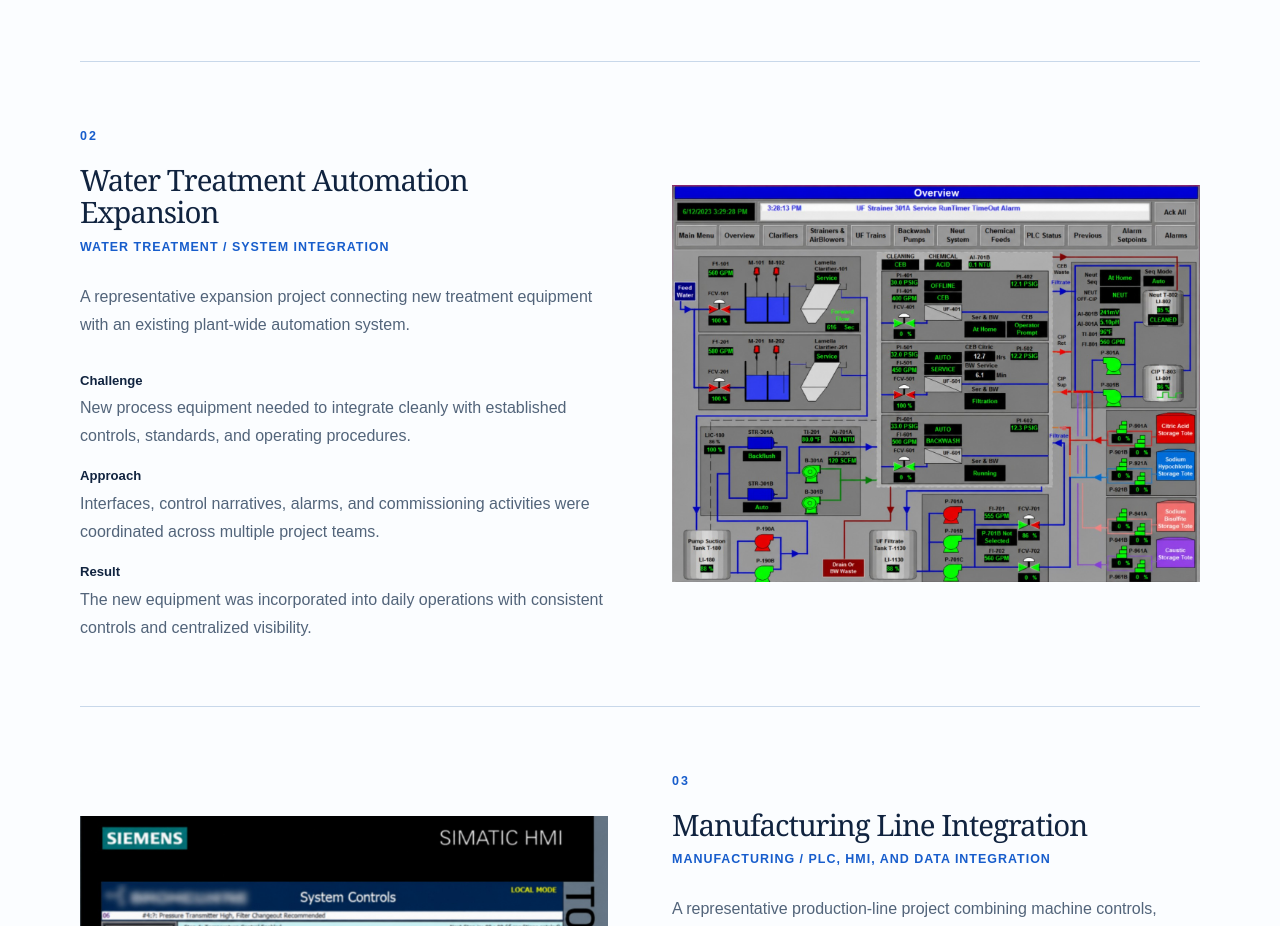
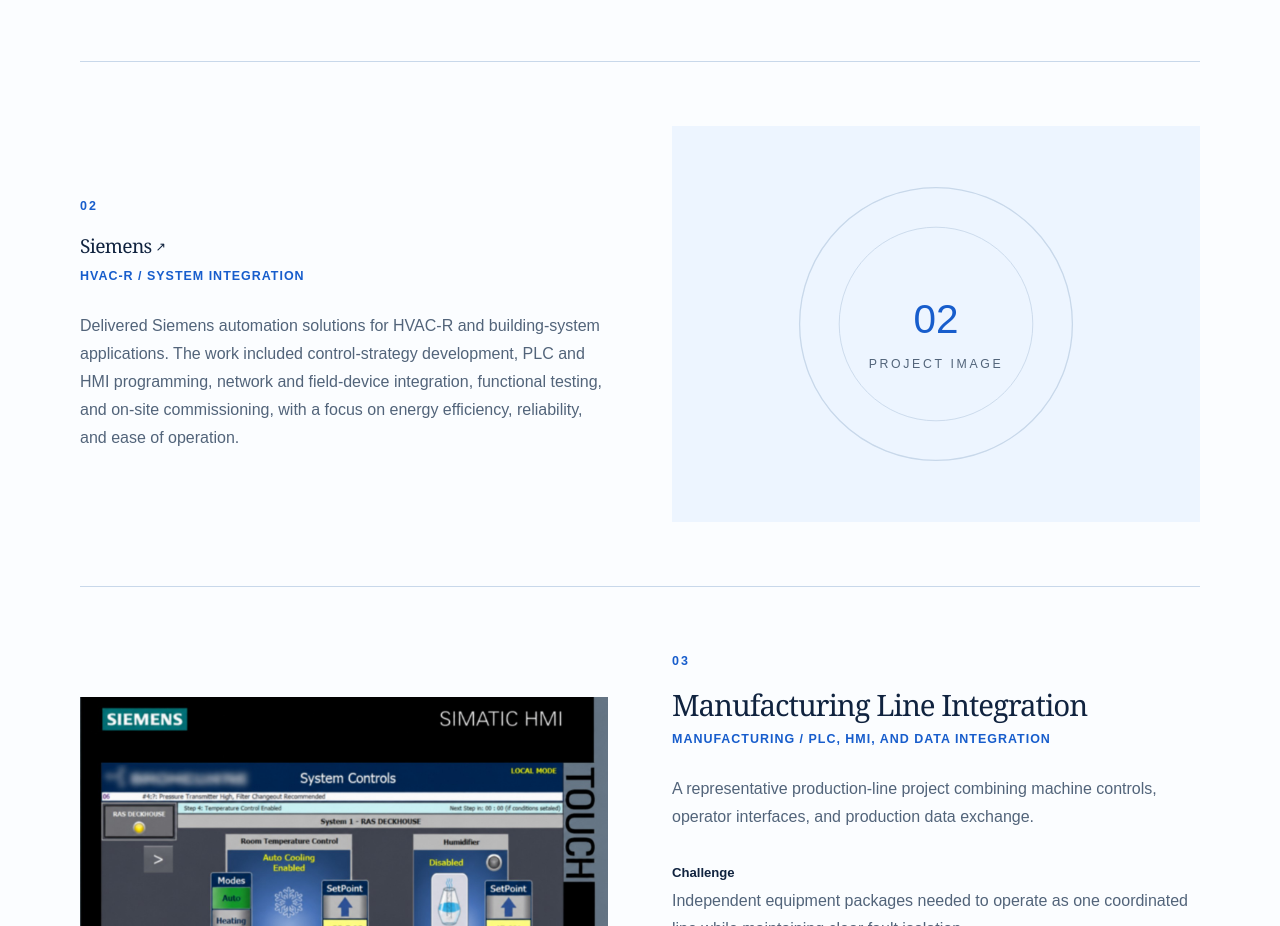
Before and after one commit to kwcontrols/KW-Portfolio, a Next.js app: page /experience in a window 1280 px wide. Shown: the part 903-1829 px from the top of the page. Built offline with nearby package versions, Linux system fonts and the light colour scheme.

Commit message:
Upgrade Siemens project to reusable slideshow

```diff
--- a/app/ImageSlideshow.tsx
+++ b/app/ImageSlideshow.tsx
@@ -16,14 +16,17 @@ export function ImageSlideshow({
 }) {
   const [currentSlide, setCurrentSlide] = useState(0);
   const [interactionVersion, setInteractionVersion] = useState(0);
+  const hasMultipleSlides = images.length > 1;
 
   useEffect(() => {
+    if (!hasMultipleSlides) return;
+
     const timer = window.setTimeout(() => {
       setCurrentSlide((slide) => (slide + 1) % images.length);
     }, 4500);
 
     return () => window.clearTimeout(timer);
-  }, [currentSlide, images.length, interactionVersion]);
+  }, [currentSlide, hasMultipleSlides, images.length, interactionVersion]);
 
   const showPrevious = () => {
     setCurrentSlide((slide) => (slide === 0 ? images.length - 1 : slide - 1));
@@ -49,6 +52,8 @@ export function ImageSlideshow({
           src={images[currentSlide].src}
           alt={images[currentSlide].alt}
         />
+        {hasMultipleSlides && (
+          <>
             <button
               className="image-slideshow-control image-slideshow-previous"
               type="button"
@@ -65,7 +70,10 @@ export function ImageSlideshow({
             >
               ›
             </button>
+          </>
+        )}
       </div>
+      {hasMultipleSlides && (
         <div className="image-slideshow-dots" aria-label="Choose a project photo">
           {images.map((image, index) => (
             <button
@@ -78,6 +86,7 @@ export function ImageSlideshow({
             />
           ))}
         </div>
+      )}
     </div>
   );
 }
--- a/app/experience/page.tsx
+++ b/app/experience/page.tsx
@@ -36,6 +36,14 @@ const ROCKWELL_PROJECT_IMAGES: SlideshowImage[] = [
   },
 ];
 
+// Add future Siemens photos here; controls and autoplay enable automatically at two images.
+const SIEMENS_PROJECT_IMAGES: SlideshowImage[] = [
+  {
+    src: "/projects/project-placeholder-02.svg",
+    alt: "Siemens HVAC-R automation project",
+  },
+];
+
 // Replace project titles, categories, descriptions, detail text, and local image paths here.
 const PROJECTS: Project[] = [
   {
@@ -49,18 +57,12 @@ const PROJECTS: Project[] = [
   },
   {
     number: "02",
-    title: "Water Treatment Automation Expansion",
-    category: "Water Treatment / System Integration",
-    image: "/projects/project-02.jpg",
-    imageAlt: "Placeholder for a water treatment automation project",
+    title: "Siemens",
+    category: "HVAC-R / System Integration",
+    images: SIEMENS_PROJECT_IMAGES,
+    link: "https://www.siemens.com/en-us/products/simatic/",
     overview:
-      "A representative expansion project connecting new treatment equipment with an existing plant-wide automation system.",
-    challenge:
-      "New process equipment needed to integrate cleanly with established controls, standards, and operating procedures.",
-    approach:
-      "Interfaces, control narratives, alarms, and commissioning activities were coordinated across multiple project teams.",
-    result:
-      "The new equipment was incorporated into daily operations with consistent controls and centralized visibility.",
+      "Delivered Siemens automation solutions for HVAC-R and building-system applications. The work included control-strategy development, PLC and HMI programming, network and field-device integration, functional testing, and on-site commissioning, with a focus on energy efficiency, reliability, and ease of operation.",
   },
   {
     number: "03",
--- a/app/globals.css
+++ b/app/globals.css
@@ -104,7 +104,7 @@ p { color: var(--ink-soft); font-size: 1rem; line-height: 1.75; }
 .project-details { min-width: 0; text-align: left; }
 .project-number { margin: 0; color: var(--blue); font-size: .78rem; font-weight: 700; letter-spacing: .16em; }
 .project-details h2 { max-width: none; margin-top: var(--space-sm); }
-.project-entry:first-child .project-details h2 { font-size: clamp(1rem, 1.5vw, 1.25rem); line-height: 1.25; }
+.project-entry:nth-child(-n+2) .project-details h2 { font-size: clamp(1rem, 1.5vw, 1.25rem); line-height: 1.25; }
 .project-title-link { color: inherit; text-decoration: none; text-decoration-thickness: 1px; text-underline-offset: .3em; transition: color 180ms ease; }
 .project-title-link span { display: inline-block; margin-left: var(--space-2xs); font-family: Arial, Helvetica, sans-serif; font-size: .65em; vertical-align: .15em; }
 .project-title-link:hover, .project-title-link:focus-visible { color: var(--blue); text-decoration: underline; }
```
Lines whose indentation alone changed are shown as unchanged.
